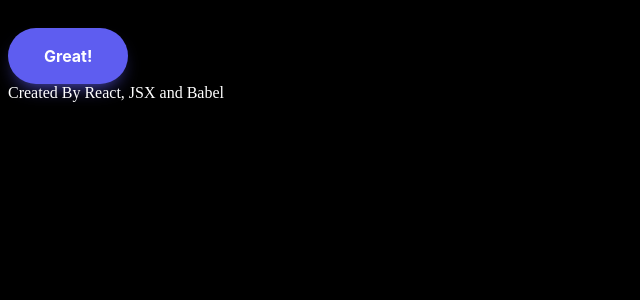
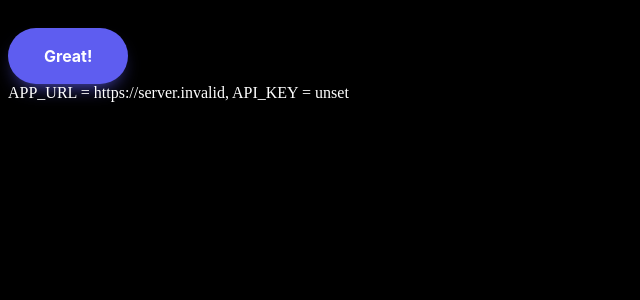
Before and after one commit to Umair706/react-webpack-tutorial, a React app: page / in a window 1280 px wide. Shown: the top 300 px of the page, without its empty margins (0-640 px from the left). Built offline with nearby package versions, Linux system fonts and the light colour scheme; no server answers.

Commit message:
Learn Webpack Tutorial Part 6

```diff
--- a/package.json
+++ b/package.json
@@ -17,6 +17,7 @@
     "@babel/preset-react": "^7.18.6",
     "babel-loader": "^8.2.5",
     "css-loader": "^6.7.1",
+    "dotenv-webpack": "^8.0.1",
     "html-webpack-plugin": "^5.5.0",
     "sass": "^1.54.5",
     "sass-loader": "^13.0.2",
--- a/src/App.js
+++ b/src/App.js
@@ -1,5 +1,10 @@
-const App  = () => {
-    return <div style={{color:"white"}}>Created By React, JSX and Babel</div>
+const API_KEY = process.env.API_KEY;
+const APP_URL = process.env.APP_URL;
+const App = () => {
+    return <div style={{ color: "white" }}>
+        APP_URL = {APP_URL},
+        API_KEY = {API_KEY}
+    </div>
 }
 
 export default App;
--- a/webpack.config.js
+++ b/webpack.config.js
@@ -1,6 +1,7 @@
 const path = require("path");
 const webpack = require("webpack");
 const HtmlWebpackPlugin = require("html-webpack-plugin");
+const Dotenv = require('dotenv-webpack');
 module.exports = {
   mode: "development",
   entry: path.resolve(__dirname, "src/index.js"),
@@ -41,6 +42,7 @@ module.exports = {
       filename: "index.html",
       template: "src/template.html",
     }),
-    new webpack.HotModuleReplacementPlugin()
+    new webpack.HotModuleReplacementPlugin(),
+    new Dotenv()
   ],
 };
```
Also changed, not shown: 2 other files (tests, documents, lock files or other folders).
